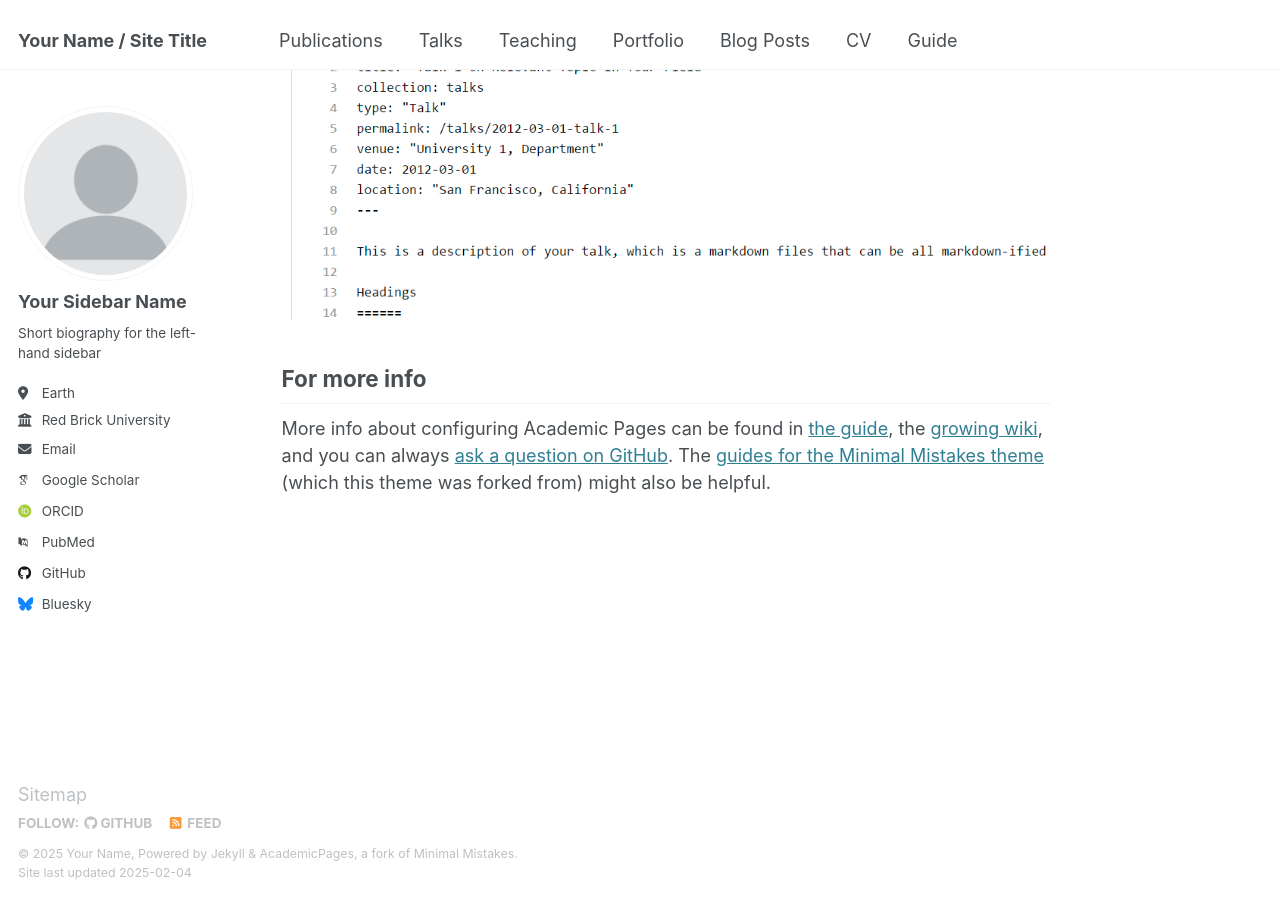
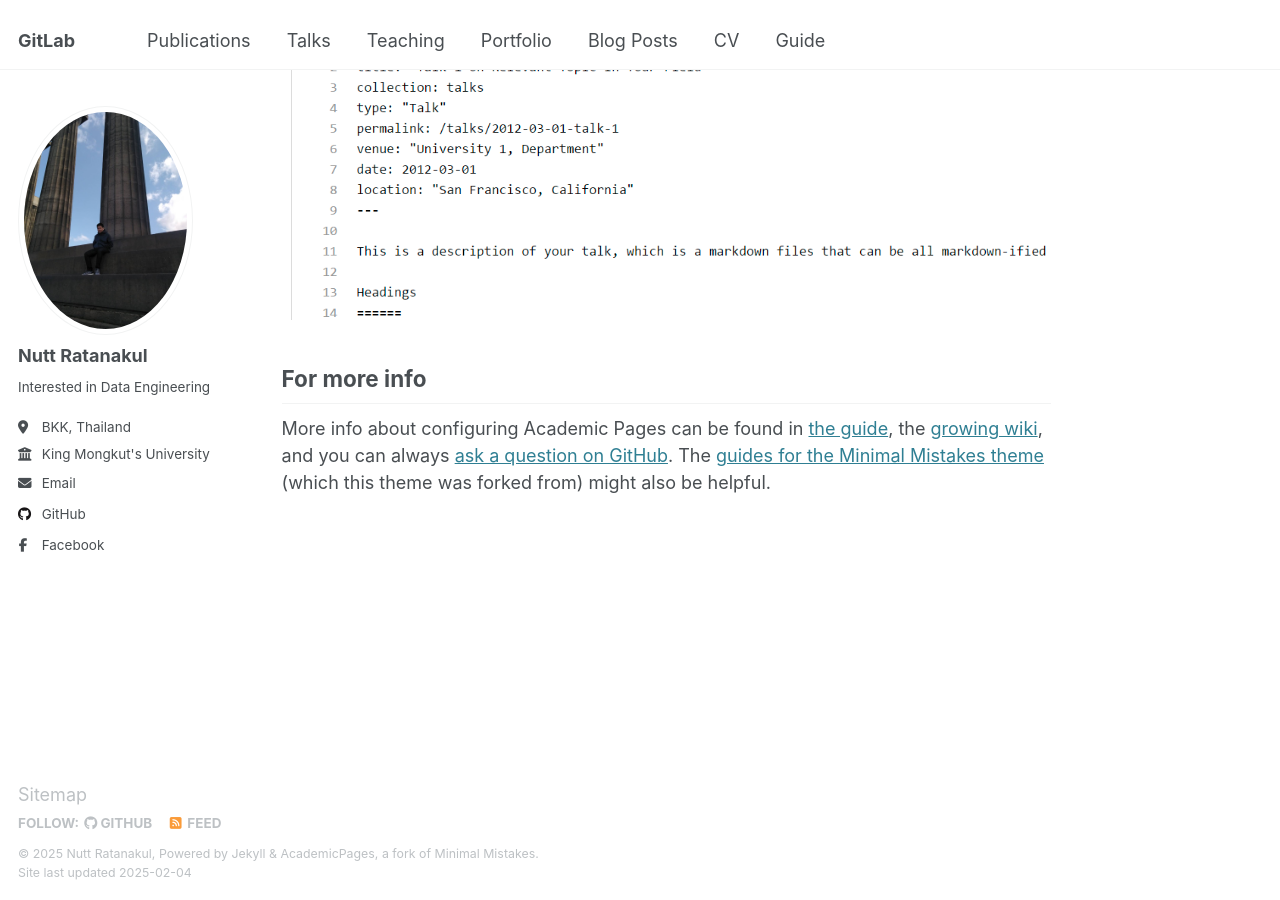
Before and after one commit to Eotteoke/eotteoke.github.io, a Jekyll site: the page built from _pages/about.md, in a window 1280 px wide and 900 px high, scrolled down 2642 px. Built offline with Jekyll 4.4.1, drawn with Linux system fonts in a browser that asks for light colours; some web fonts are replaced.

Commit message:
profile config

```diff
--- a/_config.yml
+++ b/_config.yml
@@ -9,71 +9,31 @@
 # Basic Site Settings
 locale                   : "en-US"
 site_theme               : "default"
-title                    : "Your Name / Site Title"
+title                    : "GitLab"
 title_separator          : "-"
-name                     : &name "Your Name"
-description              : &description "personal description"
-url                      : https://academicpages.github.io # the base hostname & protocol for your site e.g. "https://[your GitHub username].github.io"
+name                     : &name "Nutt Ratanakul"
+description              : &description "CPE35 student"
+url                      : "https://eotteoke.github.io"
 baseurl                  : "" # the subpath of your site, e.g. "/blog"
-repository               : "academicpages/academicpages.github.io"
+repository               : "https://github.com/Eotteoke/eotteoke.github.io"
 
 # Site Author - The following control what appear as part of the author content on the side bar.
 #               If a field is blank the icon and link will not appear, otherwise it will be shown.
 #               Additional customization can be done by editing /_includes/author-profile.html
 author:
   # Biographic information
-  avatar           : "profile.png"
-  name             : "Your Sidebar Name"
+  avatar           : "profile.jpeg"
+  name             : "Nutt Ratanakul"
   pronouns         : # example: "she/her"
-  bio              : "Short biography for the left-hand sidebar"
-  location         : "Earth"
-  employer         : "Red Brick University"
+  bio              : "Interested in Data Engineering"
+  location         : "BKK, Thailand"
+  employer         : "King Mongkut's University of Technology Thonburi"
   uri              : # URL
-  email            : "none@example.org"
+  email            : "nuttratanakul72@gmail.com"
 
-  # Academic websites
-  arxiv            : # URL - Update with the correct link to your profile
-  googlescholar    : "https://scholar.google.com/citations?user=PS_CX0AAAAAJ"
-  impactstory      : # URL
-  orcid            : "http://orcid.org/yourorcidurl"
-  semantic         : # URL
-  pubmed           : "https://www.ncbi.nlm.nih.gov/pubmed/?term=john+snow"
-  researchgate     : # URL
-  scopus           : # URL
-
-  # Repositories and software development
-  bitbucket        : # Username - Update with your username on the site
-  codepen          : # Username
-  dribbble         : # Username
-  github           : "academicpages"
-  kaggle           : # Username
-  stackoverflow    : # User number or user number and name (i.e., use "1" or "1/jeff-atwood")
-
+  github           : "https://github.com/Eotteoke"
   # Social media
-  bluesky          : "bsky.app" # Replace this with you Bluesky username
-  facebook         : # Username
-  flickr           : # Username
-  foursquare       : # Username
-  goodreads        : # Username
-  google_plus      : # Username
-  keybase          : # Username
-  instagram        : # Username
-  lastfm           : # Username
-  linkedin         : # Username
-  mastodon         : # URL
-  medium           : # URL
-  pinterest        : # Username
-  soundcloud       : # Username
-  steam            : # Username
-  telegram         : # URL
-  tumblr           : # Username
-  twitter          : # Username for X / Twitter
-  vine             : # Username
-  weibo            : # Username
-  wikipedia        : # Username
-  xing             : # Username
-  youtube          : # Username
-  zhihu            : # Username
+  facebook         : "Nutt Ratanakul"
 
 # Publication Category - The following the list of publication categories and their headings
 publication_category:
```
Also changed, not shown: images/profile.jpeg (added).
